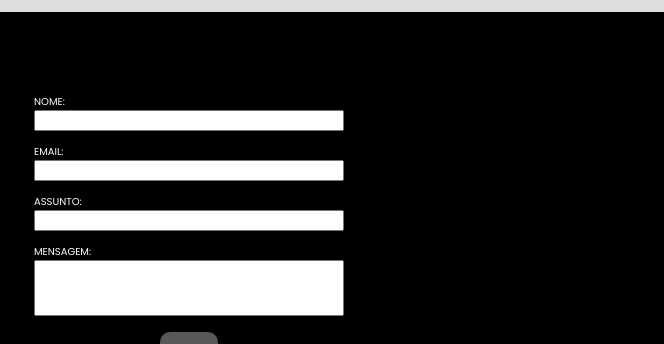
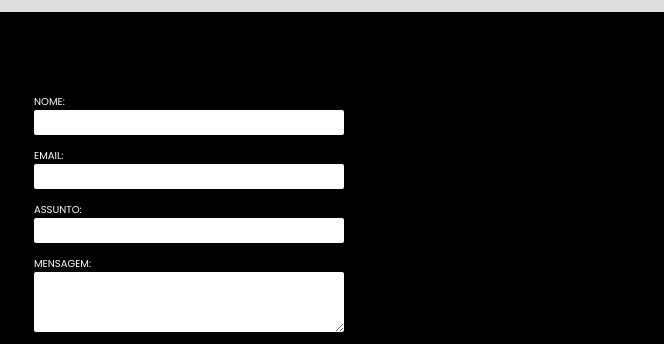
Before and after one commit to devHyrum/Portfolio, a plain HTML site: page index.html in a window 1280 px wide. Shown: the part 1785-2129 px from the top of the page, 616-1280 px from the left. Drawn offline with nearby package versions, Linux system fonts and the light colour scheme; no server answers.

Commit message:
netflyTest

```diff
--- a/index.html
+++ b/index.html
@@ -14,7 +14,6 @@
     <header data-aos="fade-down">
         <svg class="iconHeader" xmlns="http://www.w3.org/2000/svg" xmlns:xlink="http://www.w3.org/1999/xlink" viewBox="0 0 24 32.5" version="1.1" x="0px" y="0px">
             <title>Desenvolvedor Full-Stack</title>
-            <desc>Created with Sketch.</desc>
             <g stroke="none" stroke-width="1" fill="none" fill-rule="evenodd">
                 <g transform="translate(-21.000000, -200.000000)" fill="#f4f4f4" fill-rule="nonzero">
                     <path d="M44.8589476,218.2104 C45.1882586,218.932442 44.9212993,219.810439 44.2626773,220.171461 L34.1925406,225.691371 C33.4418189,226.102876 32.5581811,226.102876 31.8074594,225.691371 L21.7373227,220.171461 C21.0787007,219.810439 20.8117414,218.932442 21.1410524,218.2104 C21.4703634,217.488357 22.2712413,217.195692 22.9298632,217.556713 L33,223.076623 L43.0701368,217.556713 C43.7287587,217.195692 44.5296366,217.488357 44.8589476,218.2104 Z M44.8589476,212.363646 C45.1882586,213.085689 44.9212993,213.963686 44.2626773,214.324707 L34.1925406,219.844617 C33.4418189,220.256123 32.5581811,220.256123 31.8074594,219.844617 L21.7373227,214.324707 C21.0787007,213.963686 20.8117414,213.085689 21.1410524,212.363646 C21.4703634,211.641603 22.2712413,211.348938 22.9298632,211.709959 L33,217.229869 L43.0701368,211.709959 C43.7287587,211.348938 44.5296366,211.641603 44.8589476,212.363646 Z M34.0830095,200.251961 L42.7998448,204.499164 C43.4031168,204.793103 43.8854858,205.321921 44.1536067,205.983284 C44.7517364,207.458666 44.1456365,209.186269 42.7998448,209.841995 L34.0830095,214.089197 C33.3935187,214.425146 32.6064813,214.425146 31.9169905,214.089197 L23.2001552,209.841995 C22.5968832,209.548056 22.1145142,209.019238 21.8463933,208.357875 C21.2482636,206.882493 21.8543635,205.154889 23.2001552,204.499164 L31.9169905,200.251961 C32.6064813,199.916013 33.3935187,199.916013 34.0830095,200.251961 Z"/>
@@ -162,7 +161,7 @@
                         </label>
                         <label for="nome4">
                             <span class="input-label">Mensagem:</span>
-                            <input type="text" id="nome4" name="message" required>
+                            <textarea type="text" id="nome4" name="message" required></textarea>
                         </label>
                         <div class="ultimo-boton">
                             <button type="submit">Enviar</button>
--- a/scss/components/_form.scss
+++ b/scss/components/_form.scss
@@ -14,8 +14,25 @@
         margin-top: 13px;
         font-size: 10px;
       }
-      #nome4{
-        height: 50px
+      input{
+        border: 0;
+        outline: none;
+        padding: 5px;
+        background-color: white;
+        border-radius: 2px;
+      }
+      textarea {
+        border: 0;
+        outline: none;
+        padding: 5px;
+        background-color: white;
+        border-radius: 2px;
+        height: 50px;
+        resize: vertical;
+        overflow-y: auto;
+        font-size: 14px;
+        line-height: 1.5;
+        text-align: left;
       }
     }
 
--- a/scss/layouts/_container.scss
+++ b/scss/layouts/_container.scss
@@ -1,8 +1,8 @@
 .box-container {
   background-image: url('./assets/images/wallpaper.jpg');
-  background-size: cover; /* Escala a imagem para cobrir todo o container */
-  background-position: center; /* Centraliza a imagem */
+  background-size: cover;
+  background-position: center;
   width: 100%;
   height: 50%;
-  filter: blur(2px);
+  // filter: blur(2px);
 }
--- a/scss/layouts/_main.scss
+++ b/scss/layouts/_main.scss
@@ -54,7 +54,7 @@ main {
         }
       }
       }
-      /* Media query para resoluções menores */
+
     @media (max-width: 768px) {
       .box-middle {
           flex-direction: column;
@@ -62,7 +62,7 @@ main {
 
 
           article {
-              width: 100%; /* Ajusta o article para preencher todo o espaço */
+              width: 100%;
               position: relative;
               bottom: 9rem;
           }
@@ -153,7 +153,6 @@ main {
             box-shadow: 0 4px 8px rgba(0, 0, 0, 0.2);
             border-radius: 5px;
             position: relative;
-            overflow: hidden;
             transition: transform 0.3s ease, box-shadow 0.3s ease;
             &:hover {
               transform: scale(1.05);
@@ -163,7 +162,7 @@ main {
             img{
               width: 100%;
               height: auto;
-
+              // border-radius: 5px;
             }
             h5{
               margin: 0;
@@ -177,6 +176,7 @@ main {
                 background-color: $secondary-color;
                 border: 0;
                 padding: 5px 7px 5px 7px;
+                margin-bottom: 0.3rem;
                 border-radius: 5px;
                 &:hover{
                   background-color: rgb(54, 54, 129);
```
Also changed, not shown: scss/styles.css, 2 other files.
